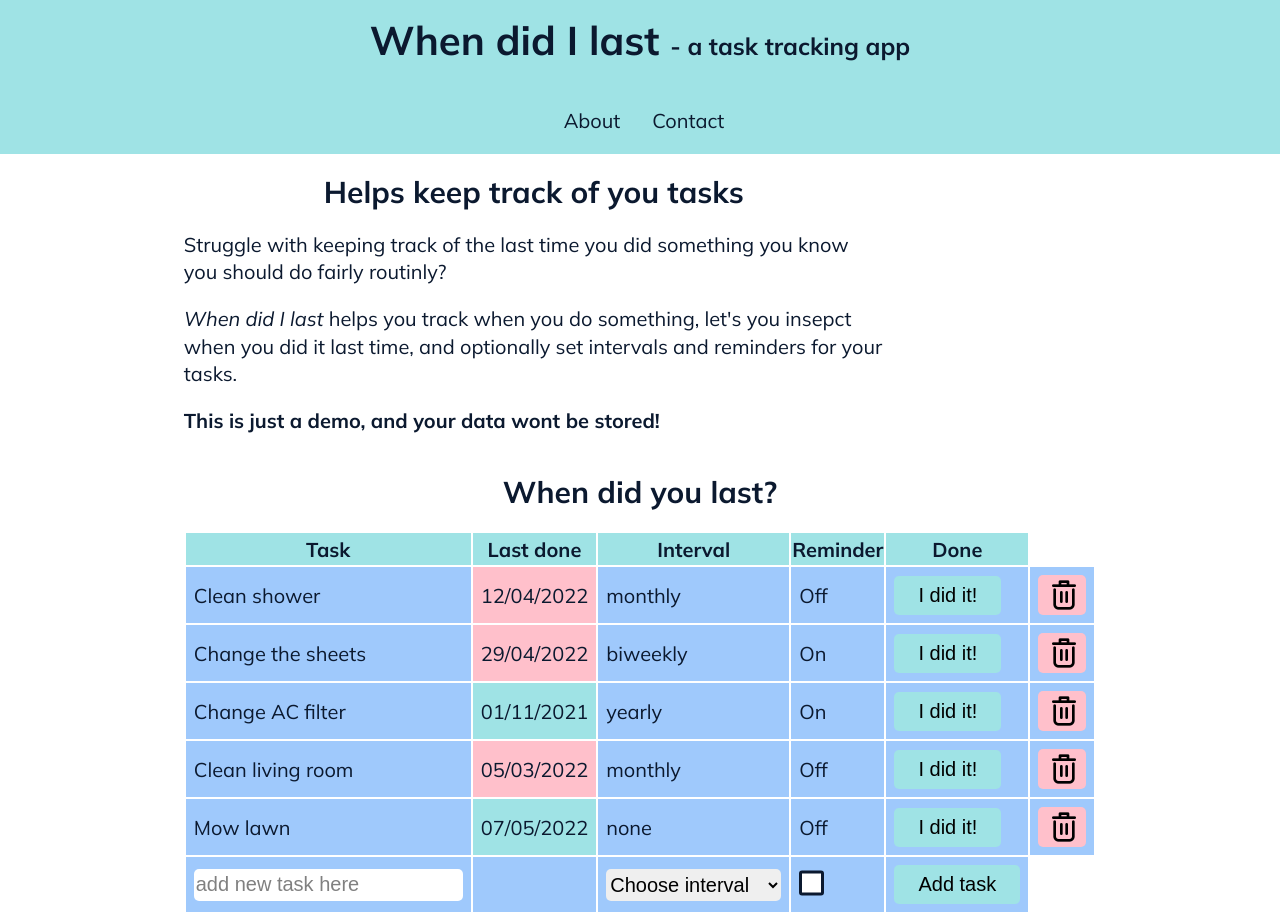
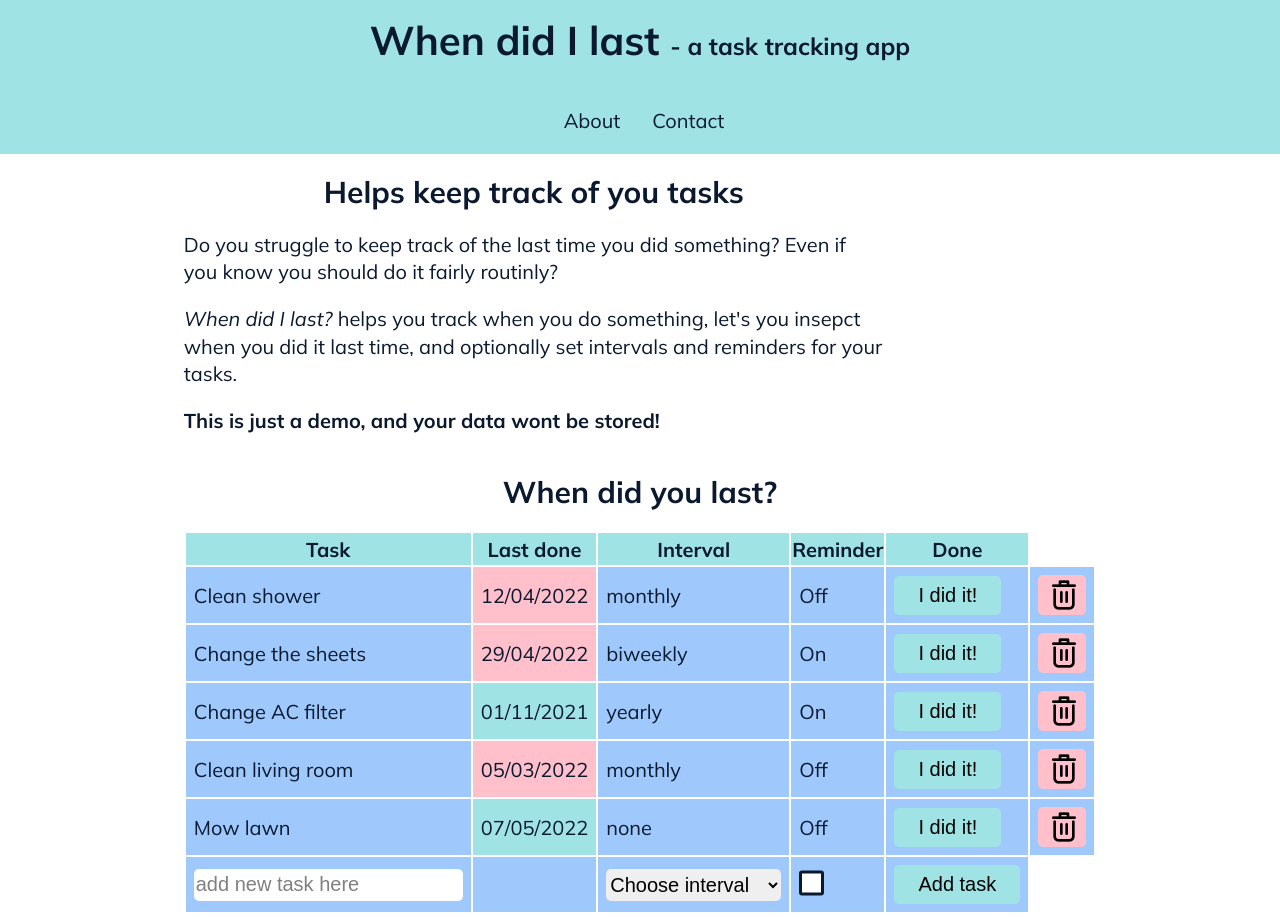
Before and after one commit to Zohla/When-did-I-last, a plain HTML site: page index.html in a window 1280 px wide. Shown: the top 917 px of the page. Drawn offline with Linux system fonts and the light colour scheme.

Commit message:
Update index.html

```diff
--- a/index.html
+++ b/index.html
@@ -25,12 +25,12 @@
       <section class="intro">
         <h2>Helps keep track of you tasks</h2>
         <p>
-          Struggle with keeping track of the last time you did something you
-          know you should do fairly routinly?
+          Do you struggle to keep track of the last time you did something? Even
+          if you know you should do it fairly routinly?
         </p>
         <p>
-          <span class="italics"> When did I last</span> helps you track when you
-          do something, let's you insepct when you did it last time, and
+          <span class="italics"> When did I last?</span> helps you track when
+          you do something, let's you insepct when you did it last time, and
           optionally set intervals and reminders for your tasks.
         </p>
         <p class="bold">This is just a demo, and your data wont be stored!</p>
```
